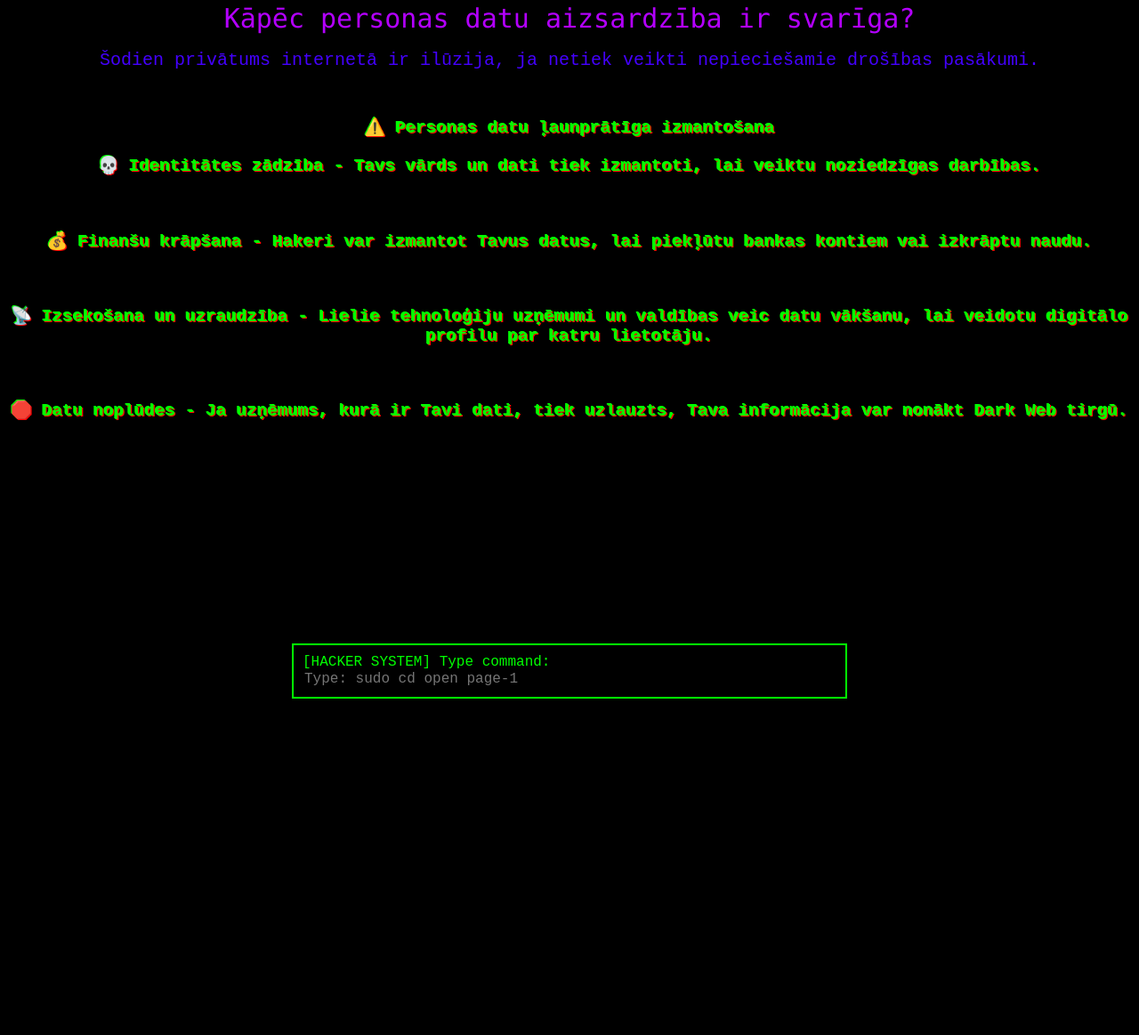
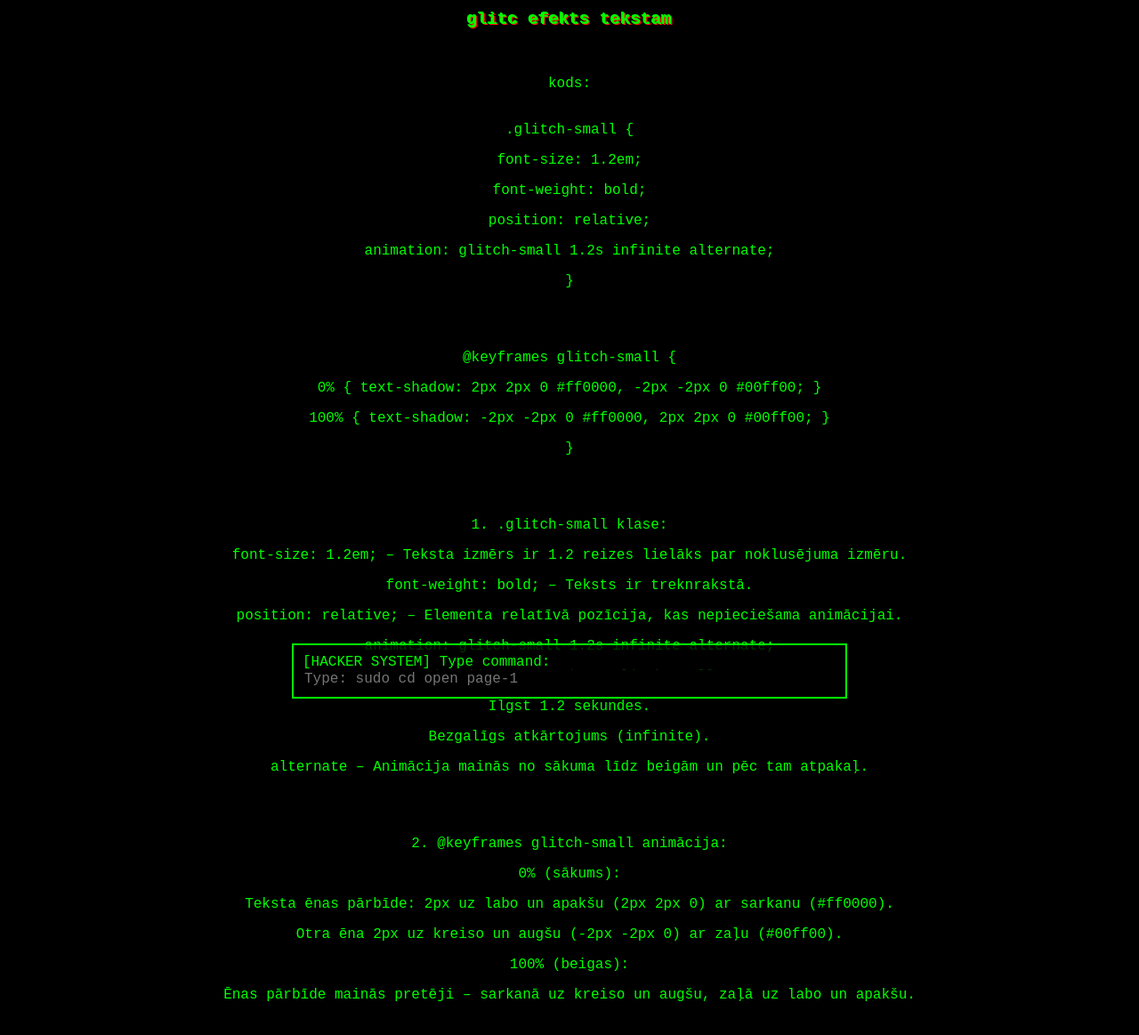
Before and after one commit to GodAsura999/Hacker-zone-site, a plain HTML site: page page-2.html in a window 1280 px wide. Shown: the part 5-1168 px from the top of the page at 89% size. Before the commit the page ends 800 px from the top, so only its background shows below. Drawn offline with Linux system fonts and the light colour scheme.

Commit message:
Update page-2.html

```diff
--- a/page-2.html
+++ b/page-2.html
@@ -9,14 +9,42 @@
 </head>
 <body>
 
-    <z>Kāpēc personas datu aizsardzība ir svarīga?</z><br><br>
-<x>Šodien privātums internetā ir ilūzija, ja netiek veikti nepieciešamie drošības pasākumi.</x><br><br><br>
 
-<p><h1 class="glitch-small">⚠️ Personas datu ļaunprātīga izmantošana</p>
-<p>💀 Identitātes zādzība - Tavs vārds un dati tiek izmantoti, lai veiktu noziedzīgas darbības.</p><br>
-<p>💰 Finanšu krāpšana - Hakeri var izmantot Tavus datus, lai piekļūtu bankas kontiem vai izkrāptu naudu.</p><br>
-<p>📡 Izsekošana un uzraudzība - Lielie tehnoloģiju uzņēmumi un valdības veic datu vākšanu, lai veidotu digitālo profilu par katru lietotāju.</p><br>
-<p>🛑 Datu noplūdes - Ja uzņēmums, kurā ir Tavi dati, tiek uzlauzts, Tava informācija var nonākt Dark Web tirgū.</h1></p><br>
+<p><h1 class="glitch-small">glitc efekts tekstam</h1></p><br><br>
+
+kods:<br><br>
+
+<p>.glitch-small {</p>
+    <p>font-size: 1.2em;</p>
+    <p>font-weight: bold;</p>
+    <p>position: relative;</p>
+    <p>animation: glitch-small 1.2s infinite alternate;</p>
+    <p>}</p><br><br>
+
+<p>@keyframes glitch-small {</p>
+    <p>0% { text-shadow: 2px 2px 0 #ff0000, -2px -2px 0 #00ff00; }</p>
+    <p>100% { text-shadow: -2px -2px 0 #ff0000, 2px 2px 0 #00ff00; }</p>
+    <p>}</p><br><br>
+
+    <p>1. .glitch-small klase:</p>
+    <p>font-size: 1.2em; – Teksta izmērs ir 1.2 reizes lielāks par noklusējuma izmēru.</p>
+    <p>font-weight: bold; – Teksts ir treknrakstā.</p>
+    <p>position: relative; – Elementa relatīvā pozīcija, kas nepieciešama animācijai.</p>
+    <p>animation: glitch-small 1.2s infinite alternate;</p>
+    <p>Animācija ar nosaukumu glitch-small.</p>
+    <p>Ilgst 1.2 sekundes.</p>
+    <p>Bezgalīgs atkārtojums (infinite).</p>
+    <p>alternate – Animācija mainās no sākuma līdz beigām un pēc tam atpakaļ.</p><br><br>
+
+    <p>2. @keyframes glitch-small animācija:</p>
+    <p>0% (sākums):</p>
+
+    <p>Teksta ēnas pārbīde: 2px uz labo un apakšu (2px 2px 0) ar sarkanu (#ff0000).</p>
+    <p>Otra ēna 2px uz kreiso un augšu (-2px -2px 0) ar zaļu (#00ff00).</p>
+    <p>100% (beigas):
+
+    <p>Ēnas pārbīde mainās pretēji – sarkanā uz kreiso un augšu, zaļā uz labo un apakšu.</p><br><br><br><br>
+
 
 
     <!-- Terminālis -->
```
